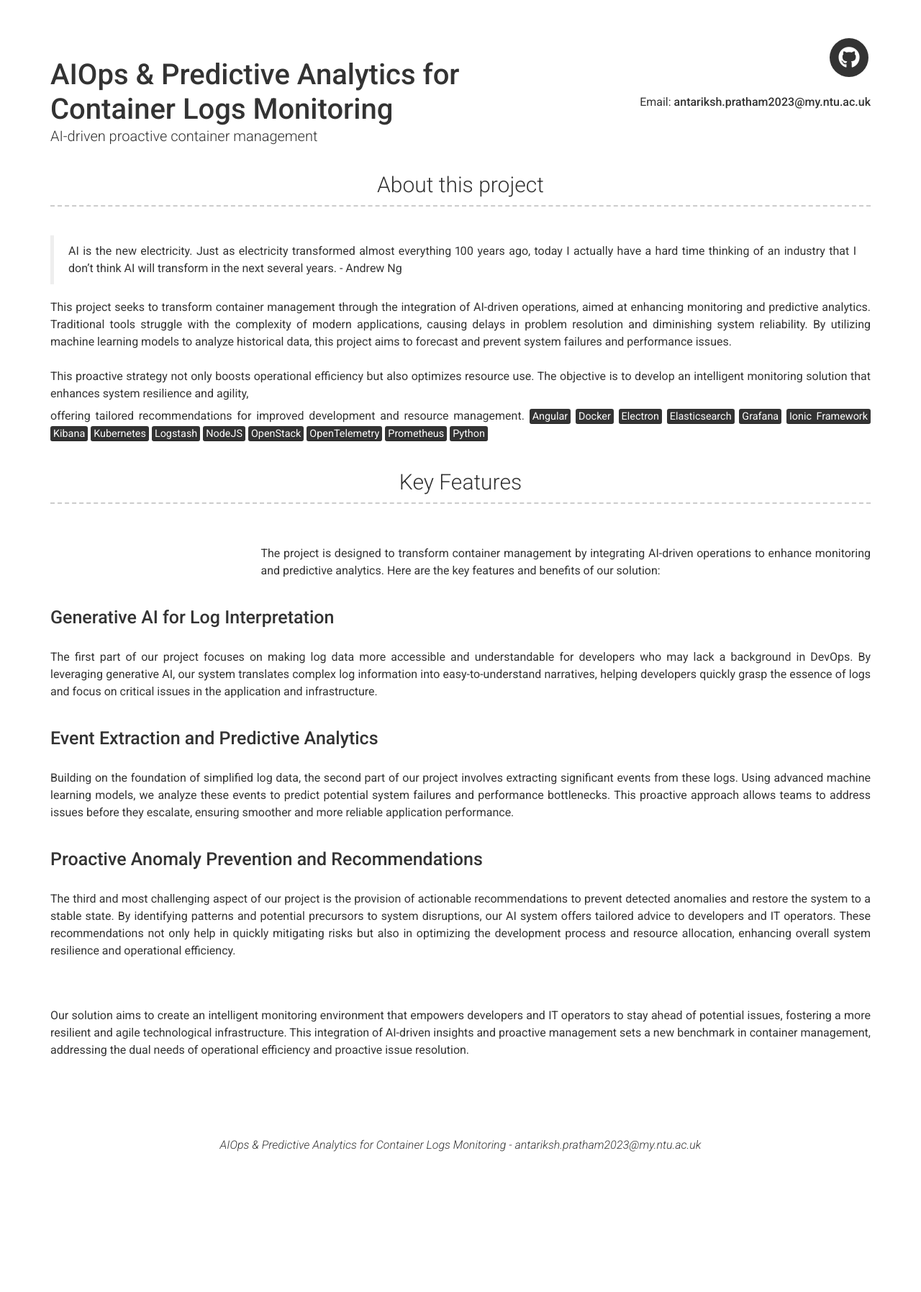
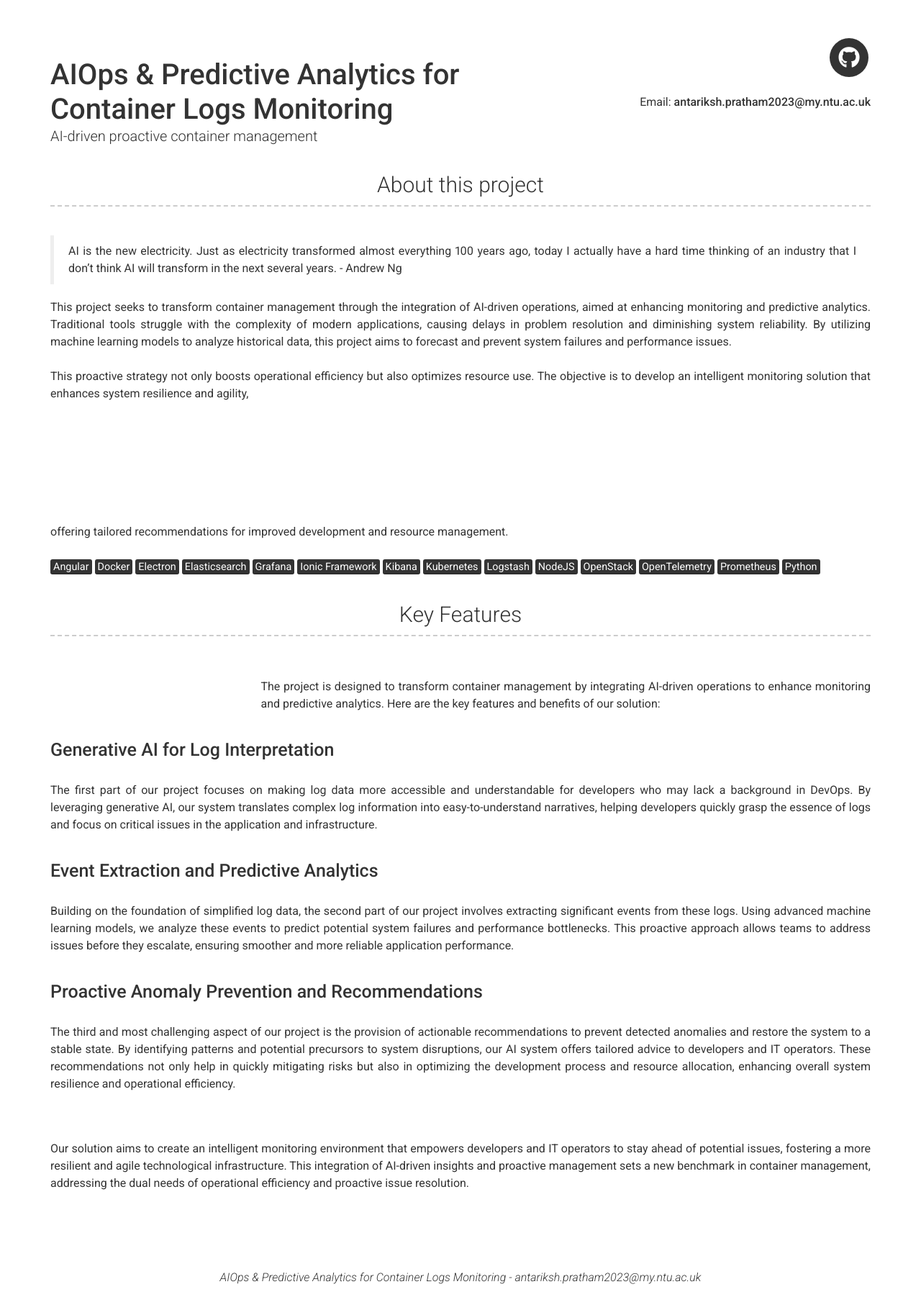
Before and after one commit to APratham/testsite, a Jekyll site: the page built from gh-pages/index.md, in a window 1280 px wide. Shown: the whole page at 72% size. Built offline with Jekyll 4.4.1, drawn with Linux system fonts in a browser that asks for light colours; nearby versions of some CDN libraries; before the commit the page ends 1610 px from its top, so only the background shows below that.

```diff
--- a/gh-pages/_config.yml
+++ b/gh-pages/_config.yml
@@ -34,9 +34,13 @@ about_content: | # this will include new lines to allow paragraphs
   This proactive strategy not only boosts operational efficiency
   but also optimizes resource use. The objective is to develop an intelligent monitoring solution that
   enhances system resilience and agility,
-  <div></div>
+  <br><br>
+  <br><br>
+  <br><br>
+  <br><br>
   offering tailored recommendations for improved development
   and resource management.
+  <br><br>
   <mark>Angular</mark> <mark>Docker</mark> <mark>Electron</mark> <mark>Elasticsearch</mark> <mark>Grafana</mark>
   <mark>Ionic Framework</mark> <mark>Kibana</mark> <mark>Kubernetes</mark> <mark>Logstash</mark> <mark>NodeJS</mark>
   <mark>OpenStack</mark> <mark>OpenTelemetry</mark> <mark>Prometheus</mark> <mark>Python</mark>
```
